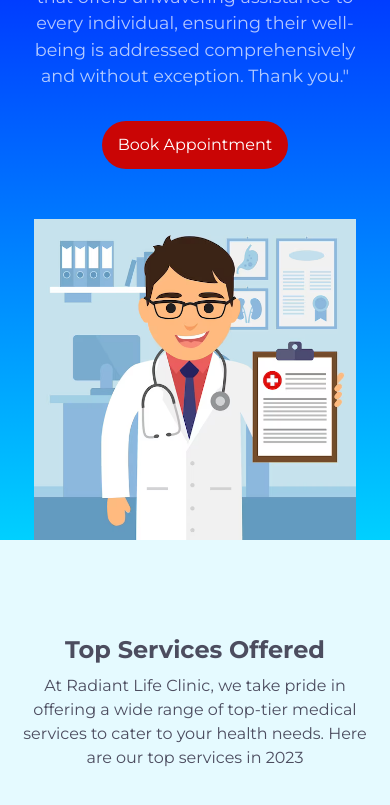
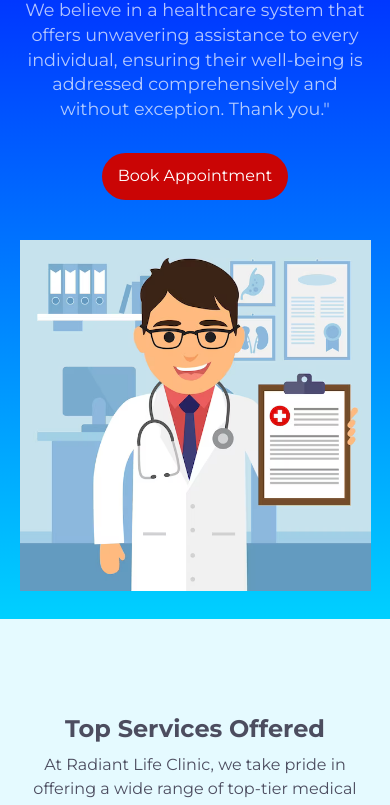
Before and after one commit to JAKE-AGBO/RadiantLifeClinic, a website built with Parcel: page Html/index.html in a window 390 px wide. Shown: the part 225-1030 px from the top of the page. Built offline with nearby package versions, Linux system fonts and the light colour scheme.

Commit message:
Fixing homepage responsiveness

```diff
--- a/Partials/_header.scss
+++ b/Partials/_header.scss
@@ -31,16 +31,15 @@ header {
   }
 }
 
-/*****************************MEDIA QUERIES (Small Devices)*********************/
-@media screen and (max-width: 600px) {
+/*****************************MEDIA QUERIES (Medium Devices)*********************/
+@media screen and (max-width: 1024px) {
   header {
-    height: auto;
-    padding: 3rem 1rem;
+    height: 60vh;
     clip-path: none;
 
+
     .container {
-      grid-template-columns: 1fr;
-      text-align: center;
+      gap: 1rem;
 
       .header__content {
         h1 {
@@ -51,18 +50,19 @@ header {
   }
 }
 
-/*****************************MEDIA QUERIES (Medium Devices)*********************/
-@media screen and (min-width: 601px) and (max-width: 1024px) {
+/*****************************MEDIA QUERIES (small Devices)*********************/
+@media screen and (max-width: 600px) {
   header {
-    height: 60vh;
+    height: 100vh;
+    padding-top: 3rem;
 
     .container {
-      gap: 1rem;
+      grid-template-columns: 1fr;
+      text-align: center;
 
       .header__content {
-        h1 {
-          font-size: 2.2rem;
-        }
+        margin: 0.8rem 0 1.5rem;
+        line-height: 1.4;
       }
     }
   }
```
Also changed, not shown: css/services.min.css, css/style.min.css, 2 other files.
